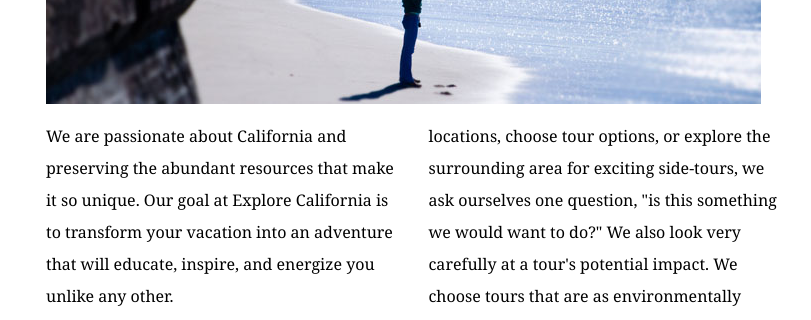
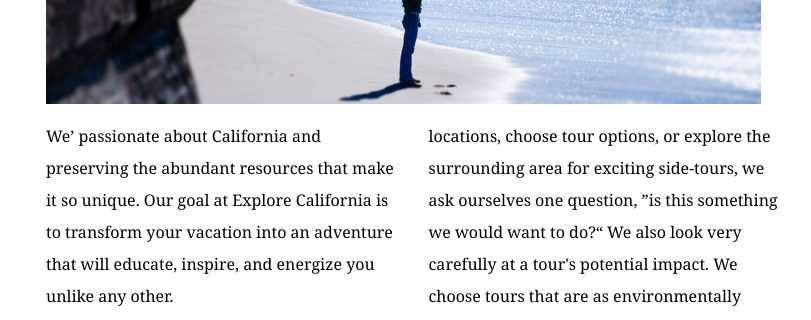
Before and after one commit to alexbrailko/explore_california, a plain HTML site: page mission.html in a window 1280 px wide. Shown: the part 580-900 px from the top of the page, 469-1280 px from the left. Drawn offline with Linux system fonts and the light colour scheme.

Commit message:
Replaces quotes contact page

```diff
--- a/mission.html
+++ b/mission.html
@@ -62,9 +62,9 @@
           <h1>Who we are</h1>
           <img src="assets/images/mission_look.jpg" alt="Looking out at the Pacific" class="articleImage" />
           <div class="multiCol">
-            <p>We are passionate about California and preserving the abundant resources that make it so unique. Our goal at Explore California is to transform your vacation into an adventure that will educate, inspire, and energize you unlike any other.</p>
+            <p>We&rsquo; passionate about California and preserving the abundant resources that make it so unique. Our goal at Explore California is to transform your vacation into an adventure that will educate, inspire, and energize you unlike any other.</p>
             <p>Our tours are crafted around our central mission, and are designed to engage you in a unique and fulfilling way. All our tours are sensitive to the environment, and will provide you will an opportunity to explore California in your own way.</p>
-            <p>We've been asked before how we choose our tours. It's simple really, we approach our tours as the enthusiasts we are! When we scout for locations, choose tour options, or explore the surrounding area for exciting side-tours, we ask ourselves one question, &quot;is this something we would want to do?&quot; We also look very carefully at a tour's potential impact. We choose tours that are as environmentally sensitive as we are, and that expose people to amazing diversity of California's people, places, and wildlife!</p>
+            <p>We've been asked before how we choose our tours. It's simple really, we approach our tours as the enthusiasts we are! When we scout for locations, choose tour options, or explore the surrounding area for exciting side-tours, we ask ourselves one question, &rdquo;is this something we would want to do?&ldquo; We also look very carefully at a tour's potential impact. We choose tours that are as environmentally sensitive as we are, and that expose people to amazing diversity of California's people, places, and wildlife!</p>
             <p>We've also worked very hard to make Explore California more than just a tour company. <a href="explorers/join.html">Join our community</a> and become part of the conversation. Recommend tours, blog about your journeys, and share pictures and video with other tour members.</p>
           </div>
         </div>
```
